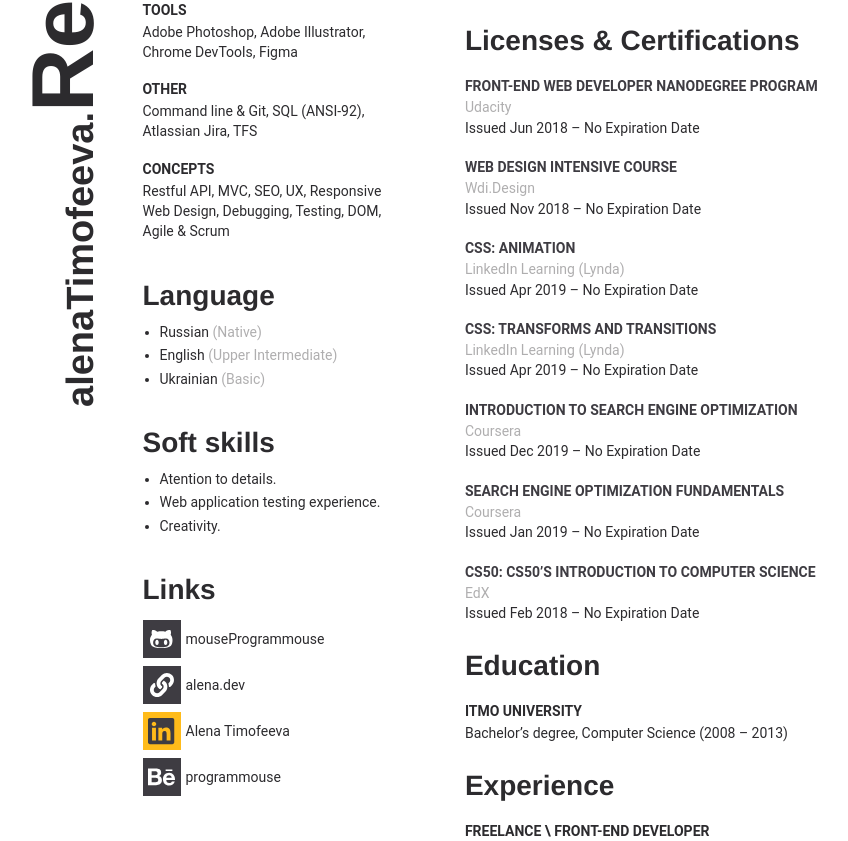
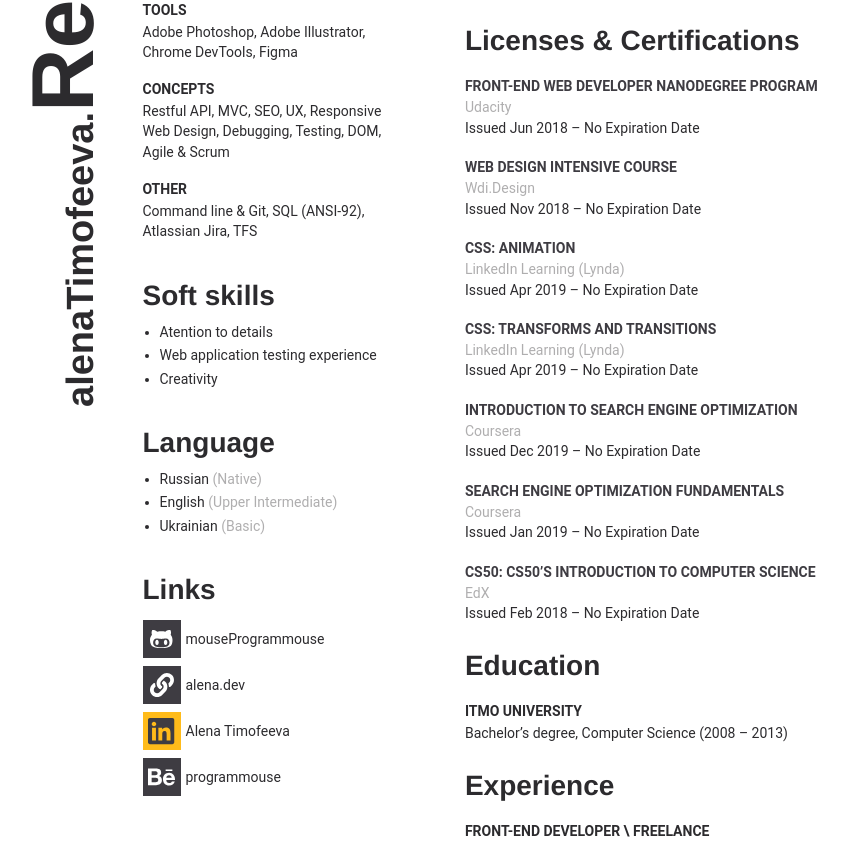
Before and after one commit to mouseProgrammouse/portfolio, a React (Create React App) app: page /resume in a window 1280 px wide. Shown: the part 393-1234 px from the top of the page, without its empty margins (120-968 px from the left). Built offline with nearby package versions, Linux system fonts and the light colour scheme.

Commit message:
fix notes at ResumePage

```diff
--- a/src/App.js
+++ b/src/App.js
@@ -1,5 +1,5 @@
 import React, { Component } from 'react'
-import { Route, withRouter} from 'react-router-dom'
+import { Route, withRouter } from 'react-router-dom'
 import { library } from '@fortawesome/fontawesome-svg-core'
 import { fab } from '@fortawesome/free-brands-svg-icons'
 import { fas } from '@fortawesome/free-solid-svg-icons'
@@ -72,8 +72,8 @@
     skills: {
       technical: [{cat:'Front-End', description: 'HTML5, CSS3, Bootstrap, JavaScript, ECMAScript 6, jQuery, React'},
                   {cat:'tools', description: 'Adobe Photoshop, Adobe Illustrator, Chrome DevTools, Figma'},
-                  {cat:'other', description: 'Command line & Git, SQL (ANSI-92), Atlassian Jira, TFS'},
-                  {cat:'Concepts', description: 'Restful API, MVC, SEO, UX, Responsive Web Design, Debugging, Testing, DOM, Agile & Scrum'}],
+                  {cat:'Concepts', description: 'Restful API, MVC, SEO, UX, Responsive Web Design, Debugging, Testing, DOM, Agile & Scrum'},
+                  {cat:'other', description: 'Command line & Git, SQL (ANSI-92), Atlassian Jira, TFS'}],
       about: {header: 'Summary', description: 'I am a Front-End Developer from Bay Area, California. I create responsive web apps with cutting edge HTML & CSS features, modern JavaScript, and beautiful design. I am proficient in Photoshop & Illustrator. In my free time, I like to make ceramics and take stunning landscape photos.'},
       certifications: [{title: 'Front-End Web Developer Nanodegree Program', platform: 'udacity', link: 'https://confirm.udacity.com/TRDUDAKY', dates: 'Issued Jun 2018 – No Expiration Date'},
                       {title: 'web design Intensive course', platform: 'wdi.design', link: '#', dates: 'Issued nov 2018 – No Expiration Date'},
@@ -85,13 +85,13 @@
       languages:  [{title: 'Russian', level: 'native'},
                   {title: 'English', level: 'Upper intermediate'},
                   {title: 'Ukrainian', level: 'Basic'}],
-      softSkills:  [{title: 'Atention to details.', level: ''},
-                    {title: 'Web application testing experience.', level: ''},
-                    {title: 'Creativity.', level: ''}],
+      softSkills:  [{title: 'Atention to details', level: ''},
+                    {title: 'Web application testing experience', level: ''},
+                    {title: 'Creativity', level: ''}],
       education: [{title: 'itmo university', date: '', description: 'Bachelor’s degree, Computer Science (2008 – 2013)'}],
-      experience: [{title: 'Freelance \\ front-end developer', date: 'November 2017 – March 2018', description: ''},
-                  {title: 'Firstline software \\ test engineer', date: 'December 2013 – October 2015', description: 'I was testing various web-based apps. A part of my duties was to create automated tools for testing and environment preparations.'},
-                {title: 'korus consulting \\ junior test engineer', date: 'August 2013 – december 2015', description: 'I was testing web-based medical records system with SQL and Document-oriented databases as storages.'}],
+      experience: [{title: 'front-end developer \\ Freelance', date: 'November 2017 – March 2018', description: ''},
+                  {title: 'test engineer \\ Firstline software', date: 'December 2013 – October 2015', description: 'I was testing various web-based apps. A part of my duties was to create automated tools for testing and environment preparations.'},
+                {title: 'junior test engineer \\ korus consulting', date: 'August 2013 – december 2015', description: 'I was testing web-based medical records system with SQL and Document-oriented databases as storages.'}],
       links: [{description:'mouseProgrammouse', link: 'https://github.com/mouseProgrammouse', iconClass: 'fab', icon: 'github-alt', className: ''},
               {description:'alena.dev', link: 'alena.dev', iconClass: 'fas', icon: 'link', className: ''},
               {description:'Alena Timofeeva', link: 'https://www.linkedin.com/in/alena-timofeeva/', iconClass: 'fab', icon: 'linkedin', className: 'active'},
--- a/src/Skills.js
+++ b/src/Skills.js
@@ -17,8 +17,8 @@
     <div className="skills">
       <div className="left-section">
         <SkillsWithDescription title={'Technical skills'} skills={skills.technical} />
+        <SkillsWithLevel title={'Soft skills'} skills={skills.softSkills}/>
         <SkillsWithLevel title={'Language'} skills={skills.languages}/>
-        <SkillsWithLevel title={'Soft skills'} skills={skills.softSkills}/>
         <SMLinks title={'Links'} links={skills.links} />
         <SkillDescription title={'Extra'} description={skills.extra.description}/>
       </div>
```
